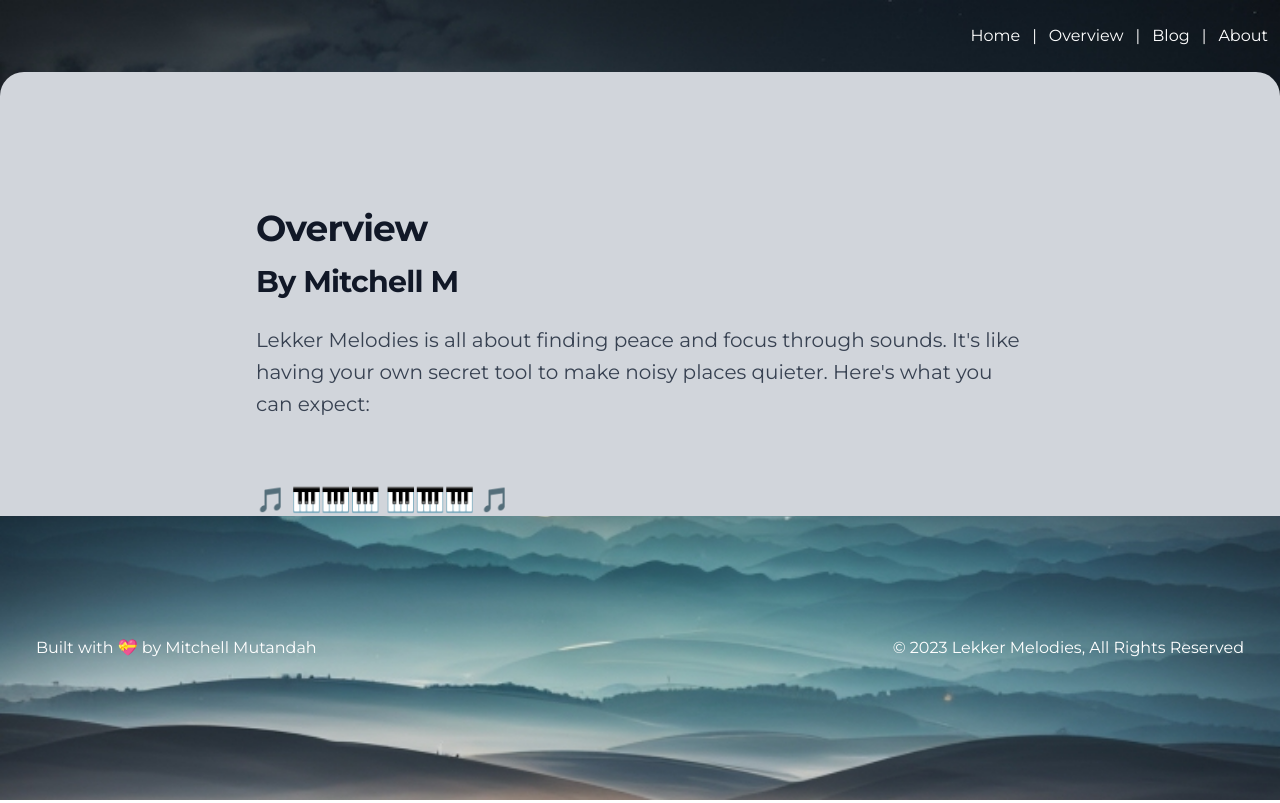
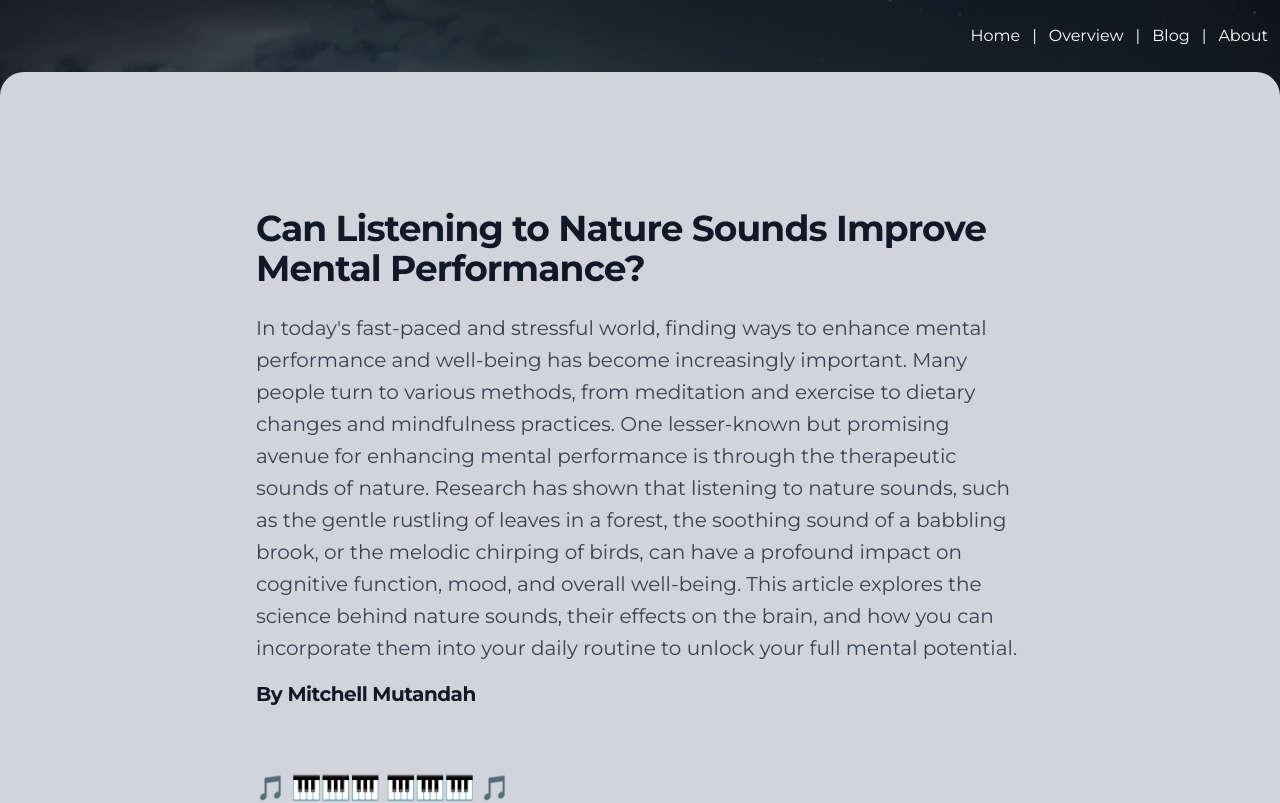
Before and after one commit to mitchiemt11/lekkermelodies, a React (Create React App) app: page /blog/1 in a window 1280 px wide. Shown: the top 803 px of the page. Built offline with nearby package versions, Linux system fonts and the light colour scheme.

Commit message:
Render actual post data

```diff
--- a/src/pages/Post.jsx
+++ b/src/pages/Post.jsx
@@ -1,25 +1,31 @@
-import React from 'react'
-import { useParams } from 'react-router-dom'
+import React from 'react';
+import { useParams } from 'react-router-dom';
+import { posts } from '../data';
 
 const Post = () => {
+  // Get the "id" parameter from the URL using useParams
+  const { id } = useParams();
 
-  const {id, title} = useParams()
-  console.log(id, title)
+  // Find the post with the matching "id"
+  const post = posts.find((post) => post.id === parseInt(id, 10));
+
+  // Check if a post with the specified "id" was found
+  if (!post) {
+    return <div>Post not found</div>;
+  }
+
   return (
     <div className="bg-gray-300 rounded-t-3xl px-6 pt-32 lg:px-8">
       <div className="mx-auto max-w-3xl text-base leading-7 text-gray-700">
-        <h1 className="mt-2 text-3xl font-bold tracking-tight text-gray-900 sm:text-4xl">Overview</h1>
-        <h2 className="mt-4 text-2xl font-bold tracking-tight text-gray-900 sm:text-3xl">By Mitchell M</h2>
-        <p className="mt-6 text-xl leading-8">
-          Lekker Melodies is all about finding peace and focus through sounds.
-          It's like having your own secret tool to make noisy places quieter. Here's what you can expect:
-        </p>
+        <h1 className="mt-2 text-3xl font-bold tracking-tight text-gray-900 sm:text-4xl">{post.title}</h1>
+        <p className="mt-6 text-xl leading-8">{post.body}</p>
+        <h2 className="mt-4 text-xl font-bold tracking-tight text-gray-900 ">By {post.author.name}</h2>
         <div className="mt-10 max-w-2xl mb-8">
           <h3 className="mt-16 text-2xl font-bold tracking-tight text-gray-900 mb-8">🎵 🎹🎹🎹 🎹🎹🎹 🎵</h3>
         </div>
       </div>
     </div>
-  )
+  );
 }
 
 export default Post;
```
